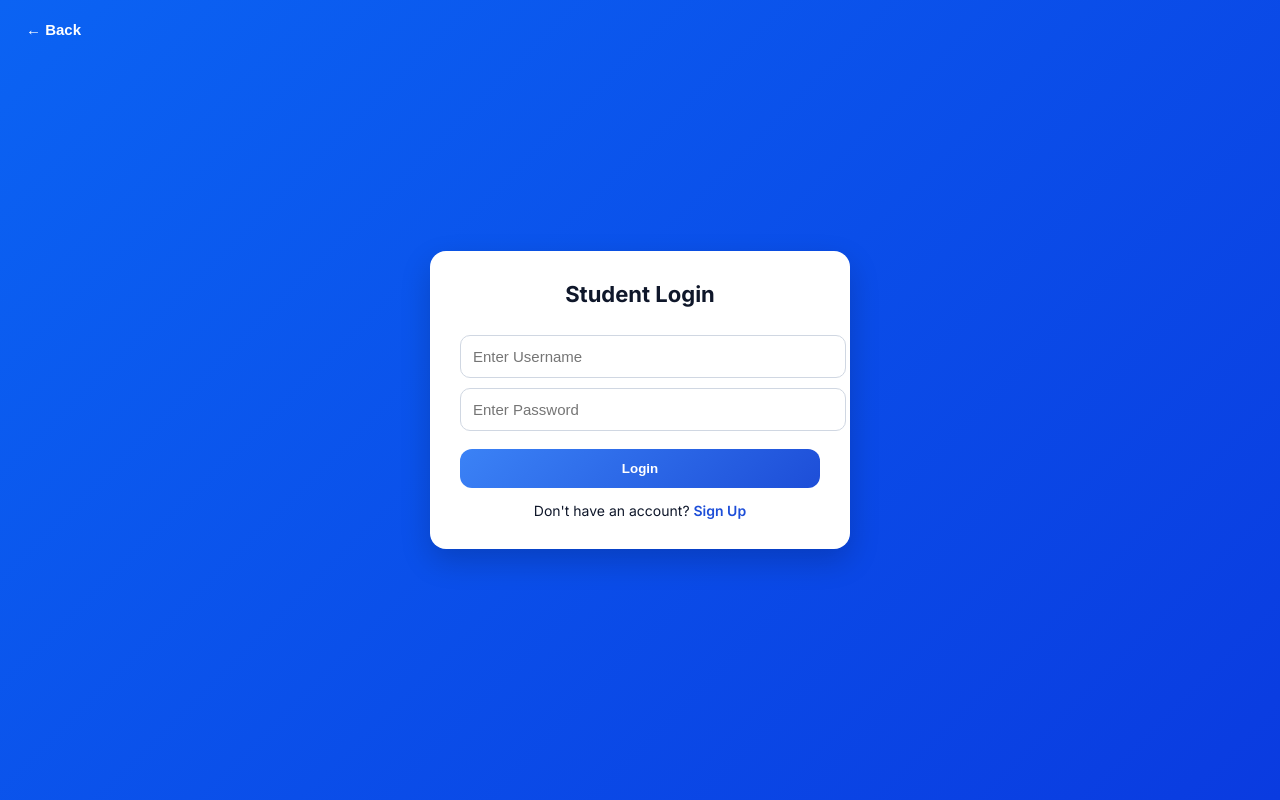
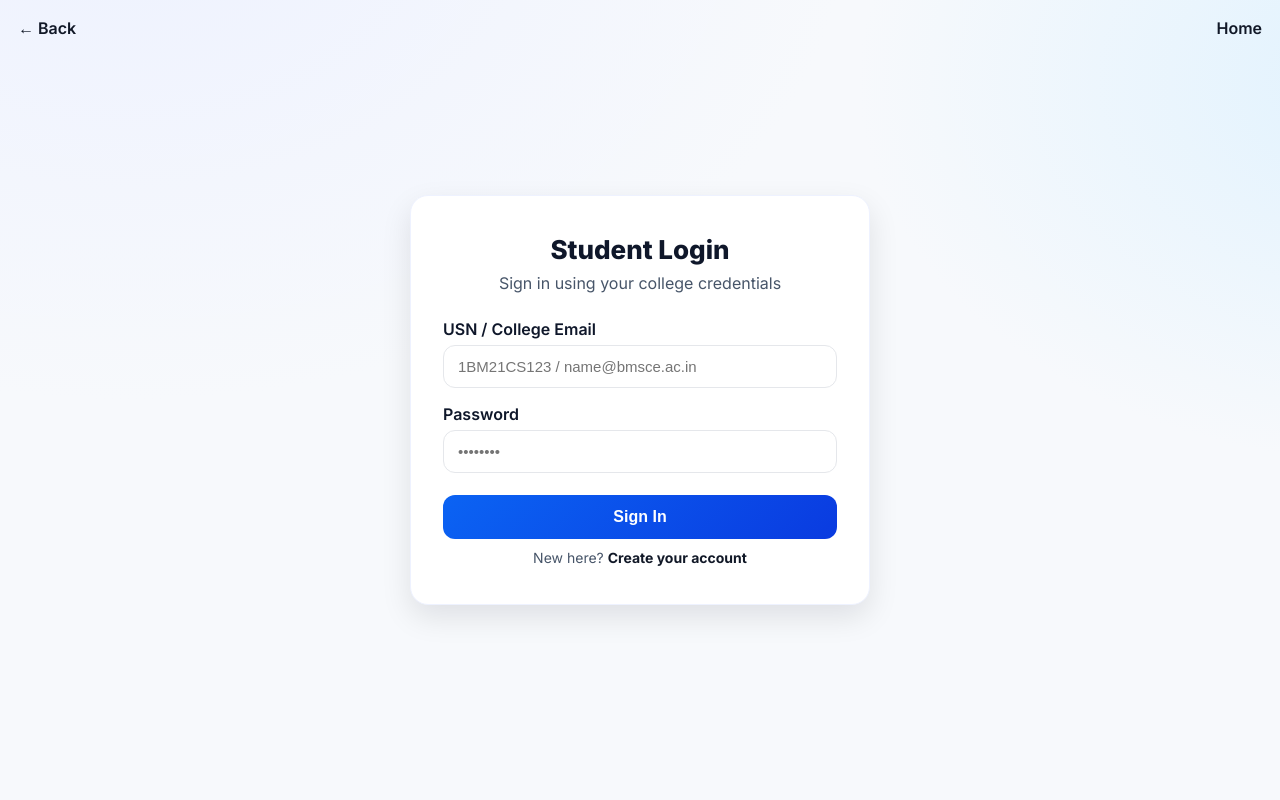
Before and after one commit to madhavvcs24-arch/FWD, a plain HTML site: page st.html in a window 1280 px wide. Drawn offline with Linux system fonts and the light colour scheme.

Commit message:
Refactor student login page with new design
Updated the student login page with improved styling and functionality.

```diff
--- a/st.html
+++ b/st.html
@@ -1,123 +1,92 @@
 <!DOCTYPE html>
 <html lang="en">
 <head>
-  <meta charset="UTF-8" />
-  <meta name="viewport" content="width=device-width, initial-scale=1.0" />
+  <meta charset="utf-8" />
+  <meta name="viewport" content="width=device-width, initial-scale=1" />
   <title>Student Login • College Placement Connect</title>
-
   <link rel="preconnect" href="https://fonts.googleapis.com">
   <link rel="preconnect" href="https://fonts.gstatic.com" crossorigin>
-  <link href="https://fonts.googleapis.com/css2?family=Inter:wght@300;400;600;700&display=swap" rel="stylesheet">
-
+  <link href="https://fonts.googleapis.com/css2?family=Inter:wght@300;400;600;700;800&display=swap" rel="stylesheet">
   <style>
+    :root{
+      --bg:#f7f9fc;--card:#ffffff;--text:#0f172a;--muted:#475569;--ring:#dbeafe;
+      --gradTop:#0b63f3;--gradBot:#0a3be0;--shadow:0 12px 30px rgba(2,6,23,.10);
+    }
+    *{box-sizing:border-box;margin:0;padding:0}
     body{
-      margin:0;
-      font-family:Inter, sans-serif;
-      background:linear-gradient(135deg,#0b63f3,#0a3be0);
+      font-family:Inter,system-ui,Segoe UI,Roboto,Helvetica,Arial;
+      color:var(--text);
+      background:
+        radial-gradient(1200px 800px at 10% -10%, #eef2ff 0%, transparent 60%),
+        radial-gradient(1000px 700px at 110% 10%, #e0f2fe 0%, transparent 55%),
+        var(--bg);
+      min-height:100vh;
       display:flex;
       justify-content:center;
       align-items:center;
-      height:100vh;
-      color:#fff;
+      padding:20px;
     }
-
     .card{
-      background:#ffffff;
-      width:360px;
-      padding:30px;
-      border-radius:16px;
-      box-shadow:0 12px 30px rgba(0,0,0,.18);
-      color:#0f172a;
+      background:var(--card);
+      width:100%;
+      max-width:460px;
+      padding:38px 32px;
+      border-radius:18px;
+      box-shadow:var(--shadow);
+      border:1px solid #eef2ff;
     }
-
-    .title{
-      font-size:22px;
-      font-weight:700;
-      margin-bottom:18px;
-      text-align:center;
+    h1{font-size:26px;font-weight:800;text-align:center;margin-bottom:8px}
+    p.sub{text-align:center;color:var(--muted);margin-bottom:26px}
+    label{font-weight:600;margin-bottom:6px;display:block}
+    .input{
+      width:100%;padding:12px 14px;border-radius:12px;border:1px solid #e5e7eb;
+      outline:none;font-size:15px;margin-bottom:16px;background:#fff;
     }
-
-    .input{
-      width:100%;
-      padding:12px;
-      border-radius:10px;
-      border:1px solid #d0d7e2;
-      margin-top:10px;
-      outline:none;
-      font-size:15px;
+    .input:focus{border-color:#93c5fd;box-shadow:0 0 0 4px var(--ring)}
+    .btn{
+      width:100%;border:0;padding:13px;border-radius:12px;font-weight:700;font-size:16px;
+      background:linear-gradient(135deg,var(--gradTop),var(--gradBot));color:#fff;cursor:pointer;margin-top:6px;
     }
-
-    .btn{
-      width:100%;
-      padding:12px;
-      border:0;
-      border-radius:12px;
-      background:linear-gradient(135deg,#3b82f6,#1d4ed8);
-      color:white;
-      font-weight:700;
-      margin-top:18px;
-      cursor:pointer;
-    }
-
-    .back-btn{
-      background:none;
-      border:none;
-      font-size:15px;
-      color:#ffffff;
-      cursor:pointer;
-      position:absolute;
-      top:20px;
-      left:20px;
-      font-weight:600;
-    }
-
-    .extra{
-      text-align:center;
-      margin-top:14px;
-      font-size:14px;
-    }
-    .extra a{
-      color:#1d4ed8;
-      font-weight:600;
-      text-decoration:none;
-    }
-    .extra a:hover{ text-decoration:underline; }
+    .toplinks{position:absolute;top:18px;left:18px;right:18px;display:flex;justify-content:space-between}
+    .link{font-weight:600;text-decoration:none;color:#111827}
+    .meta{margin-top:10px;text-align:center;color:var(--muted);font-size:14px}
+    .meta a{color:#111827;text-decoration:none;font-weight:700}
   </style>
-
 </head>
 <body>
-
-  <!-- ✅ Working Back Button -->
-  <button class="back-btn" onclick="window.location.href='index.html'">← Back</button>
+  <div class="toplinks">
+    <a class="link" href="#" onclick="goBack();return false;">← Back</a>
+    <a class="link" href="1.html">Home</a>
+  </div>
 
   <div class="card">
-    <div class="title">Student Login</div>
+    <h1>Student Login</h1>
+    <p class="sub">Sign in using your college credentials</p>
 
-    <input type="text" class="input" id="username" placeholder="Enter Username" />
-    <input type="password" class="input" id="password" placeholder="Enter Password" />
+    <label for="usn">USN / College Email</label>
+    <input id="usn" class="input" type="text" placeholder="1BM21CS123 / name@bmsce.ac.in">
 
-    <button class="btn" onclick="login()">Login</button>
+    <label for="pwd">Password</label>
+    <input id="pwd" class="input" type="password" placeholder="••••••••">
 
-    <div class="extra">
-      Don't have an account? <a href="signup.html">Sign Up</a>
-    </div>
+    <button class="btn" onclick="login()">Sign In</button>
+
+    <p class="meta">New here? <a href="sgn up.html">Create your account</a></p>
   </div>
 
   <script>
+    function goBack(){
+      if (history.length > 1) { history.back(); }
+      else { location.href = '1.html'; }   // fallback to landing
+    }
     function login(){
-      // Temporary login (adjust later if needed)
-      const user = document.getElementById("username").value.trim();
-      const pass = document.getElementById("password").value.trim();
-
-      if(user === "" || pass === ""){
-        alert("Please enter username and password");
-        return;
-      }
-
-      // Basic login success redirect
-      window.location.href = "dash.html";
+      const id = document.getElementById('usn').value.trim();
+      const pw = document.getElementById('pwd').value.trim();
+      if(!id || !pw){ alert('Please fill both fields.'); return; }
+      // demo: mark logged in and go to dashboard
+      localStorage.setItem('loggedIn', 'student');
+      window.location.href = 'dash.html';
     }
   </script>
-
 </body>
 </html>
```
